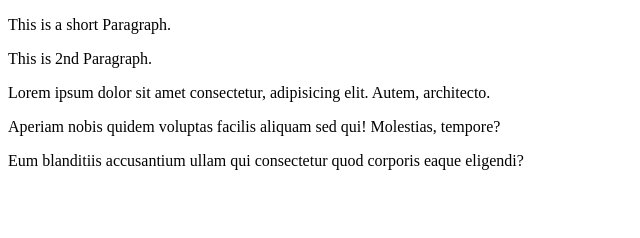
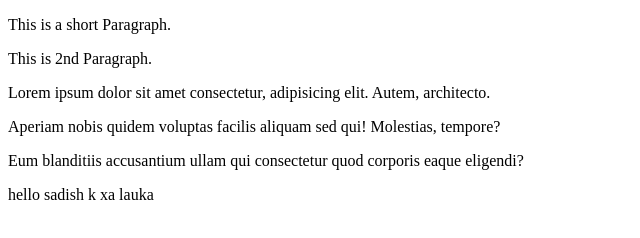
Before and after one commit to EclipseDeath/git-practice, a plain HTML site: page index.html in a window 1280 px wide. Shown: the whole page, without its empty margins (0-640 px from the left). Drawn offline with Linux system fonts and the light colour scheme.

Commit message:
collabrating

```diff
--- a/index.html
+++ b/index.html
@@ -11,5 +11,6 @@
     <p>Lorem ipsum dolor sit amet consectetur, adipisicing elit. Autem, architecto.</p>
     <p>Aperiam nobis quidem voluptas facilis aliquam sed qui! Molestias, tempore?</p>
     <p>Eum blanditiis accusantium ullam qui consectetur quod corporis eaque eligendi?</p>
+    <p>hello sadish k xa lauka</p>
 </body>
 </html>
```
